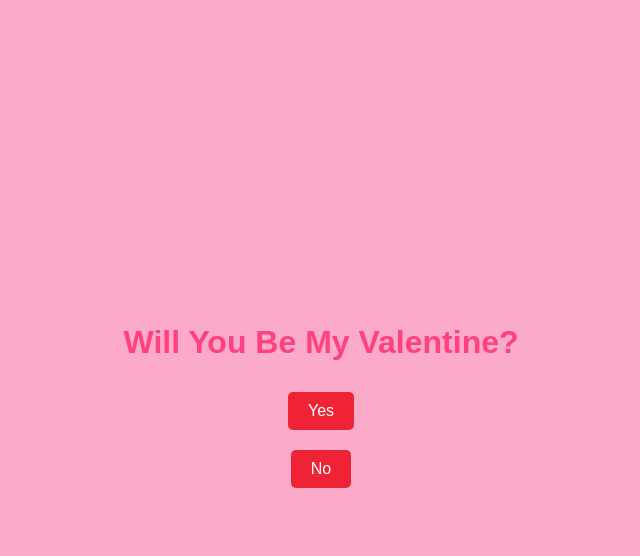
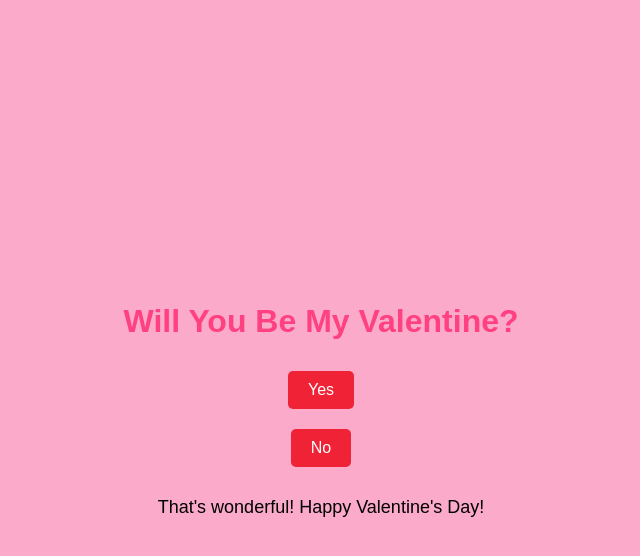
Before and after one commit to ishyajalla/vday, a plain HTML site: page index.html in a window 1280 px wide. Both pictures are taken after a click on the button "Yes". Shown: the whole page, without its empty margins (319-959 px from the left). Drawn offline with Linux system fonts and the light colour scheme.

Commit message:
Update index.html
no more alerts

```diff
--- a/index.html
+++ b/index.html
@@ -35,6 +35,11 @@
             border: none;
             border-radius: 5px;
         }
+
+        #response {
+            margin-top: 20px;
+            font-size: 18px;
+        }
     </style>
 </head>
 <body>
@@ -42,14 +47,17 @@
         <h1>Will You Be My Valentine?</h1>
         <button onclick="answer('yes')">Yes</button>
         <button onclick="answer('no')">No</button>
+        <div id="response"></div>
     </div>
 
     <script>
         function answer(response) {
+            var responseElement = document.getElementById('response');
+
             if (response === 'yes') {
-                alert('That\'s wonderful! Happy Valentine\'s Day!');
+                responseElement.innerHTML = 'That\'s wonderful! Happy Valentine\'s Day!';
             } else if (response === 'no') {
-                alert('Oh no! Maybe next time. Happy Valentine\'s Day!');
+                responseElement.innerHTML = 'Oh no! Maybe next time. Happy Valentine\'s Day!';
             }
         }
     </script>
```
